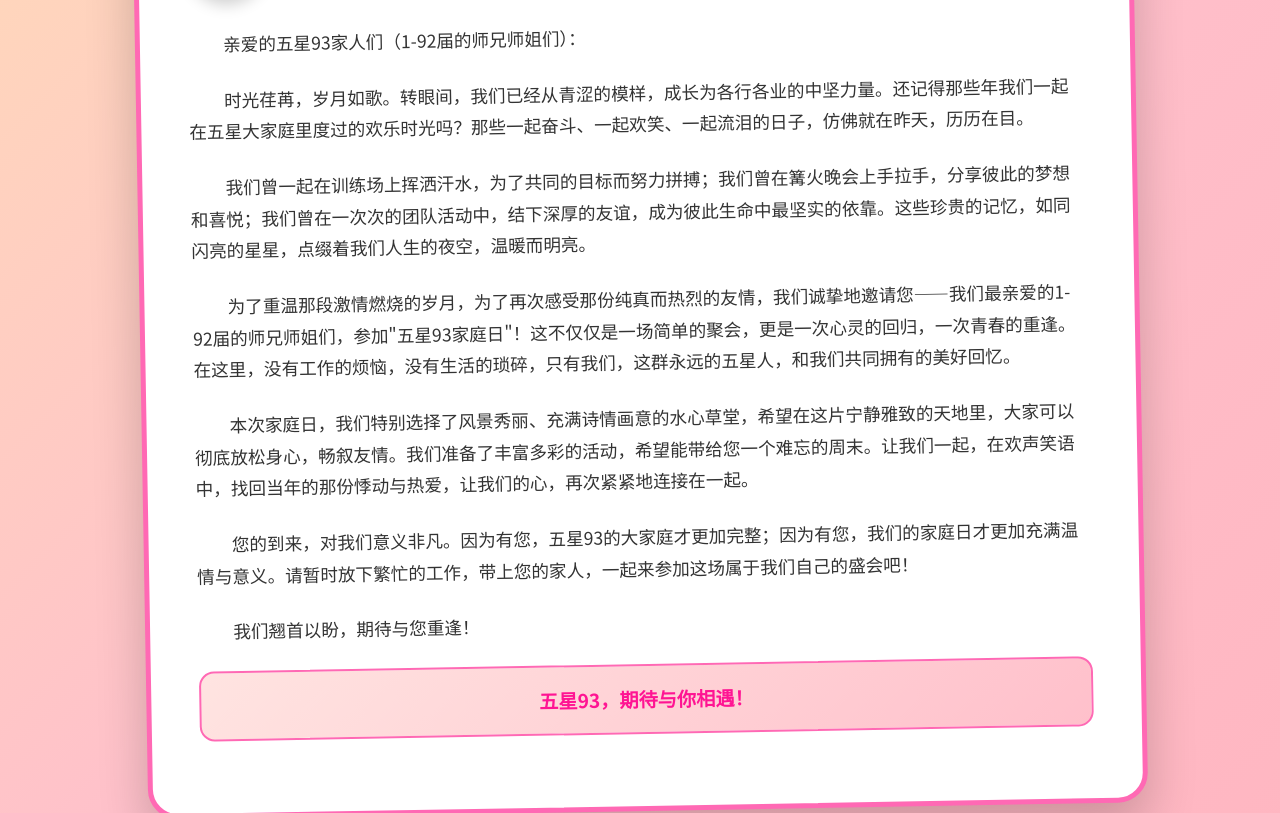
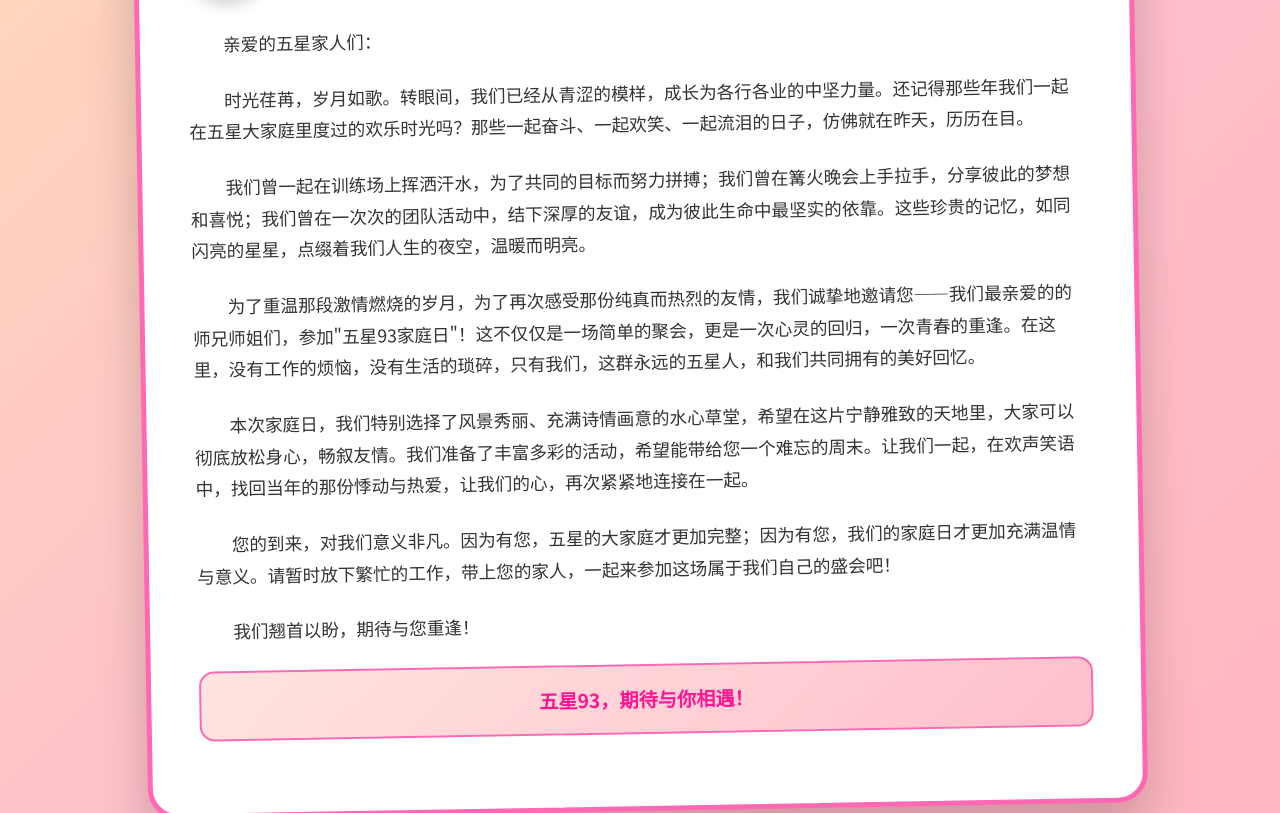
Before and after one commit to ameliahq0kkykeqaopcjd-cloud/wuxing93-1, a plain HTML site: page index.html in a window 1280 px wide. Shown: the part 1355-2168 px from the top of the page. Drawn offline with Linux system fonts and the light colour scheme.

Commit message:
Update index.html

```diff
--- a/index.html
+++ b/index.html
@@ -697,17 +697,17 @@
                     <h2 class="invitation-title">五星93家庭日邀请函</h2>
                 </div>
                 <div class="invitation-message">
-                    <p>亲爱的五星93家人们（1-92届的师兄师姐们）：</p>
+                    <p>亲爱的五星家人们：</p>
 
                     <p>时光荏苒，岁月如歌。转眼间，我们已经从青涩的模样，成长为各行各业的中坚力量。还记得那些年我们一起在五星大家庭里度过的欢乐时光吗？那些一起奋斗、一起欢笑、一起流泪的日子，仿佛就在昨天，历历在目。</p>
 
                     <p>我们曾一起在训练场上挥洒汗水，为了共同的目标而努力拼搏；我们曾在篝火晚会上手拉手，分享彼此的梦想和喜悦；我们曾在一次次的团队活动中，结下深厚的友谊，成为彼此生命中最坚实的依靠。这些珍贵的记忆，如同闪亮的星星，点缀着我们人生的夜空，温暖而明亮。</p>
 
-                    <p>为了重温那段激情燃烧的岁月，为了再次感受那份纯真而热烈的友情，我们诚挚地邀请您——我们最亲爱的1-92届的师兄师姐们，参加"五星93家庭日"！这不仅仅是一场简单的聚会，更是一次心灵的回归，一次青春的重逢。在这里，没有工作的烦恼，没有生活的琐碎，只有我们，这群永远的五星人，和我们共同拥有的美好回忆。</p>
+                    <p>为了重温那段激情燃烧的岁月，为了再次感受那份纯真而热烈的友情，我们诚挚地邀请您——我们最亲爱的的师兄师姐们，参加"五星93家庭日"！这不仅仅是一场简单的聚会，更是一次心灵的回归，一次青春的重逢。在这里，没有工作的烦恼，没有生活的琐碎，只有我们，这群永远的五星人，和我们共同拥有的美好回忆。</p>
 
                     <p>本次家庭日，我们特别选择了风景秀丽、充满诗情画意的水心草堂，希望在这片宁静雅致的天地里，大家可以彻底放松身心，畅叙友情。我们准备了丰富多彩的活动，希望能带给您一个难忘的周末。让我们一起，在欢声笑语中，找回当年的那份悸动与热爱，让我们的心，再次紧紧地连接在一起。</p>
 
-                    <p>您的到来，对我们意义非凡。因为有您，五星93的大家庭才更加完整；因为有您，我们的家庭日才更加充满温情与意义。请暂时放下繁忙的工作，带上您的家人，一起来参加这场属于我们自己的盛会吧！</p>
+                    <p>您的到来，对我们意义非凡。因为有您，五星的大家庭才更加完整；因为有您，我们的家庭日才更加充满温情与意义。请暂时放下繁忙的工作，带上您的家人，一起来参加这场属于我们自己的盛会吧！</p>
 
                     <p>我们翘首以盼，期待与您重逢！</p>
 
```
